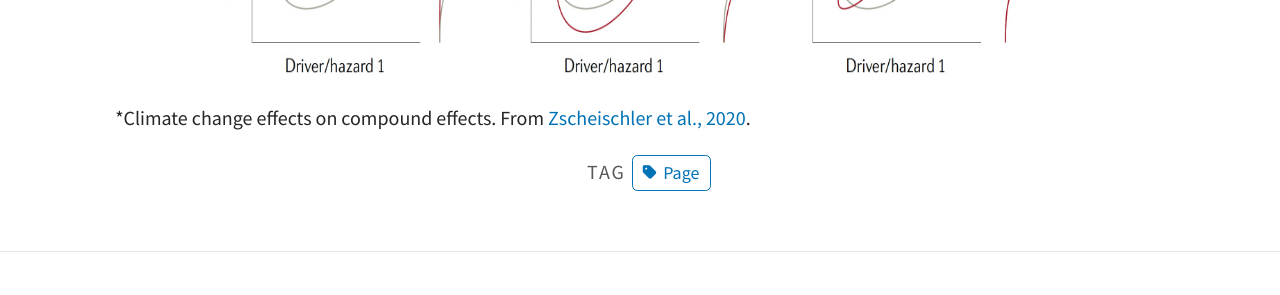
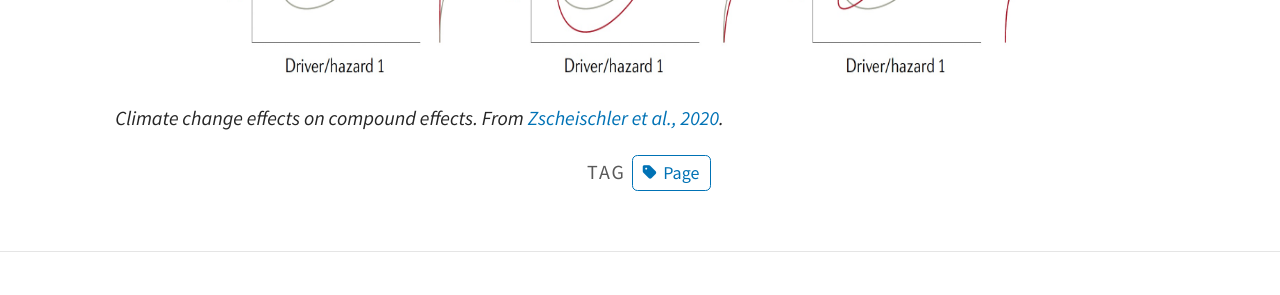
Before and after one commit to frragone/exalt-project.github.io, a Jekyll site: the page built from pages/1_Science.md, in a window 1280 px wide. Shown: the part 1348-1643 px from the top of the page. Built offline with Jekyll 4.4.1, drawn with Linux system fonts in a browser that asks for light colours; a script that is not in the unit is left out.

```diff
--- a/pages/1_Science.md
+++ b/pages/1_Science.md
@@ -35,4 +35,4 @@ compound drought-heat events over Europe, floods in southern and northern Europe
 the Antarctic**.
 
 <img src="/assets/img/Compounds.jpg" height = "400px">
-*Climate change effects on compound effects. From [Zscheischler et al., 2020](https://www.nature.com/articles/s43017-020-0060-z).
+*Climate change effects on compound effects. From [Zscheischler et al., 2020](https://www.nature.com/articles/s43017-020-0060-z).*
```
